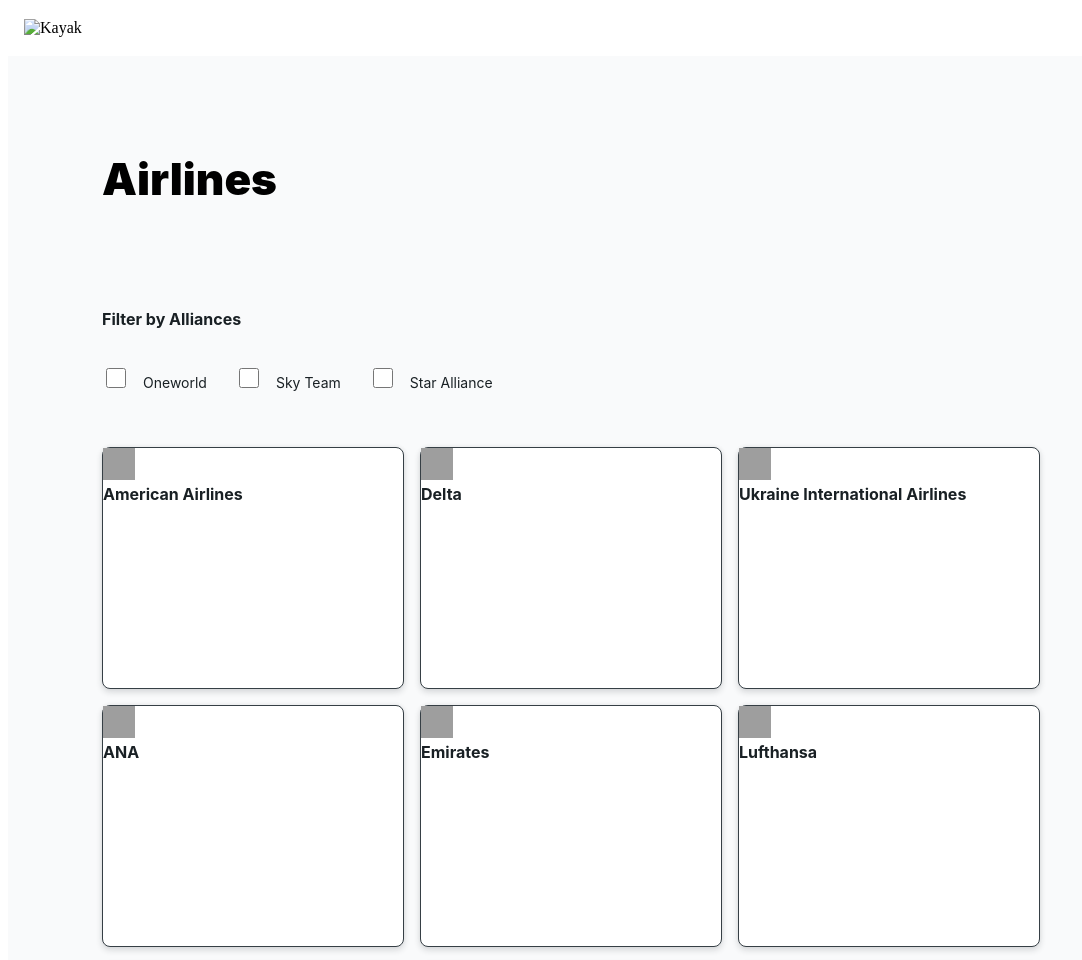
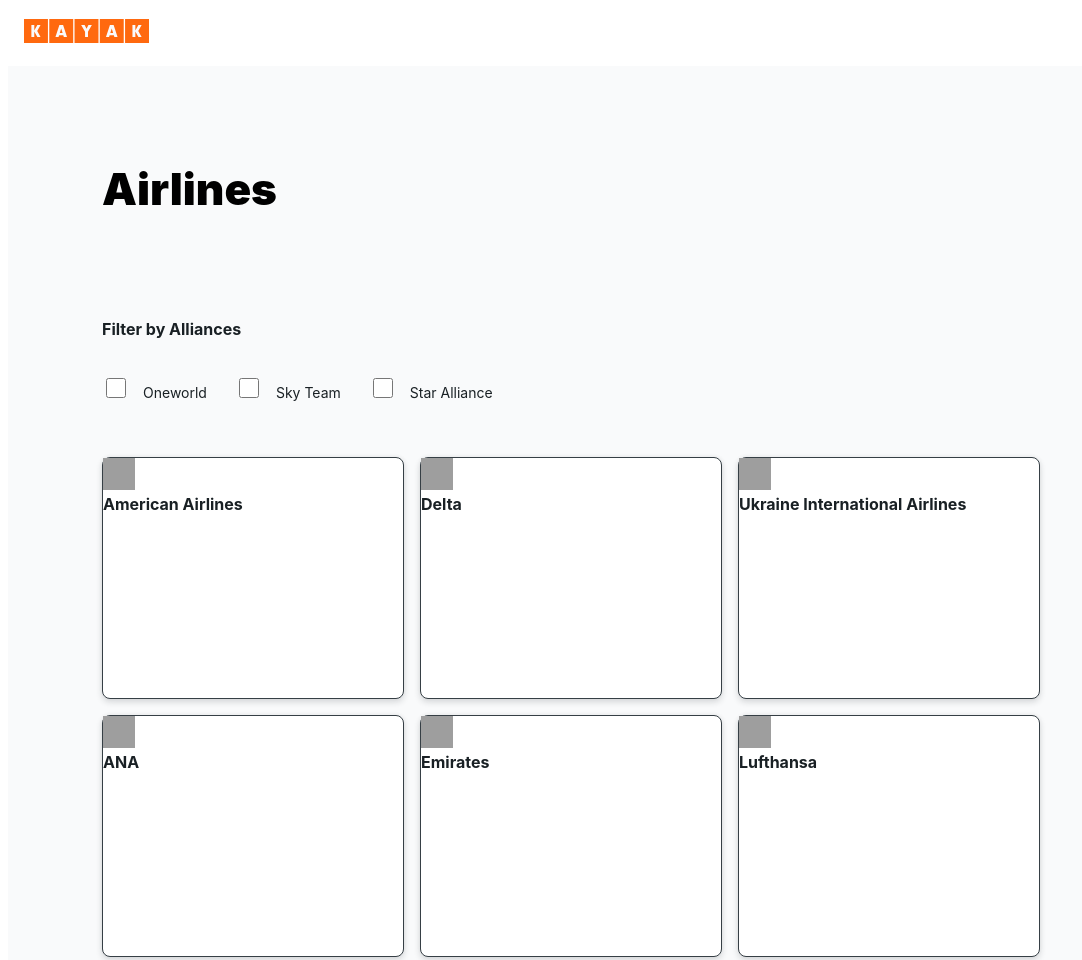
Before and after one commit to USpro410/KayakAirlines, a plain HTML site: page index.html in a window 1280 px wide. Shown: the top 960 px of the page, without its empty margins (0-1082 px from the left). Drawn offline with nearby package versions, Linux system fonts and the light colour scheme; grey boxes are pictures that could not be loaded.

Commit message:
Update index.html

```diff
--- a/index.html
+++ b/index.html
@@ -47,7 +47,7 @@
           });
     </script>
 
-    <div id="logo"><img src="Logo.svg" alt="Kayak"></div>
+    <div id="logo"><img src="Images/Logo.svg" alt="Kayak"></div>
     <div class="wrap">
             <h1>Airlines</h1>
              <h2>Filter by Alliances</h2>
```
